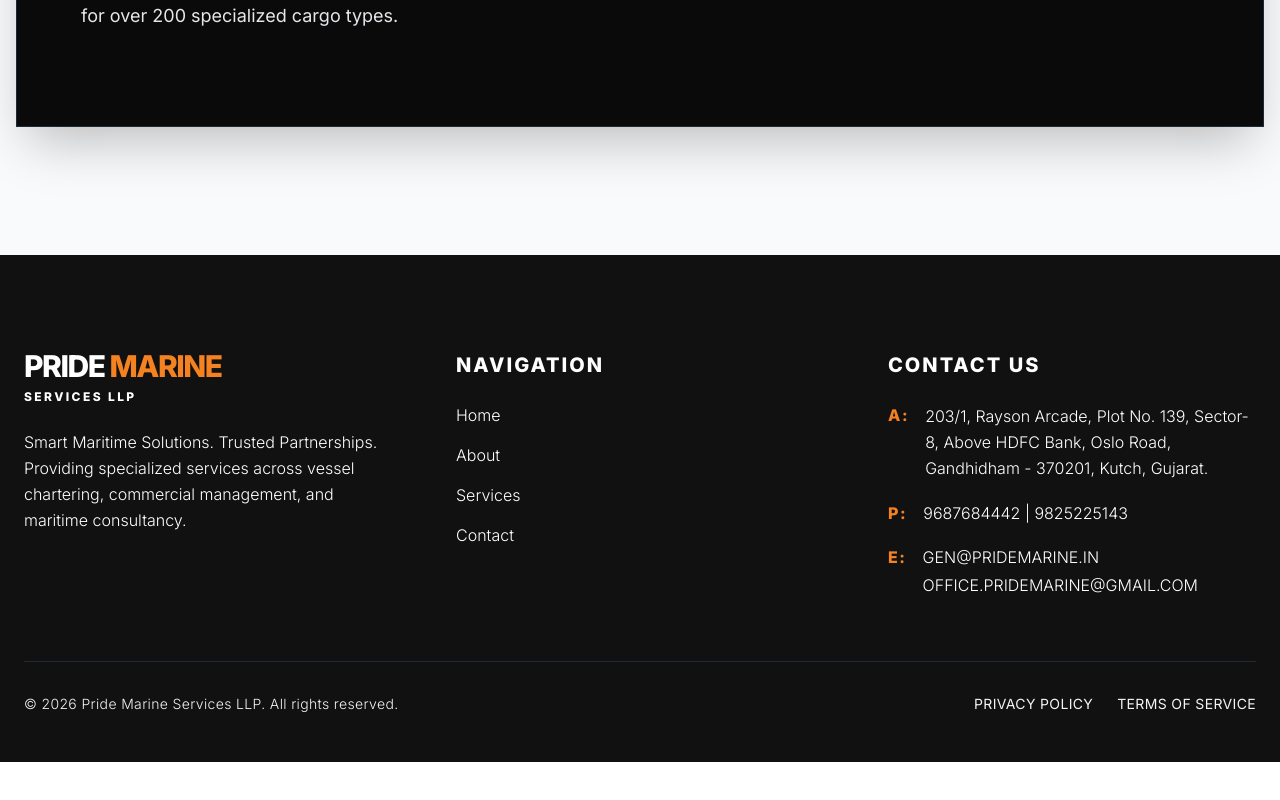
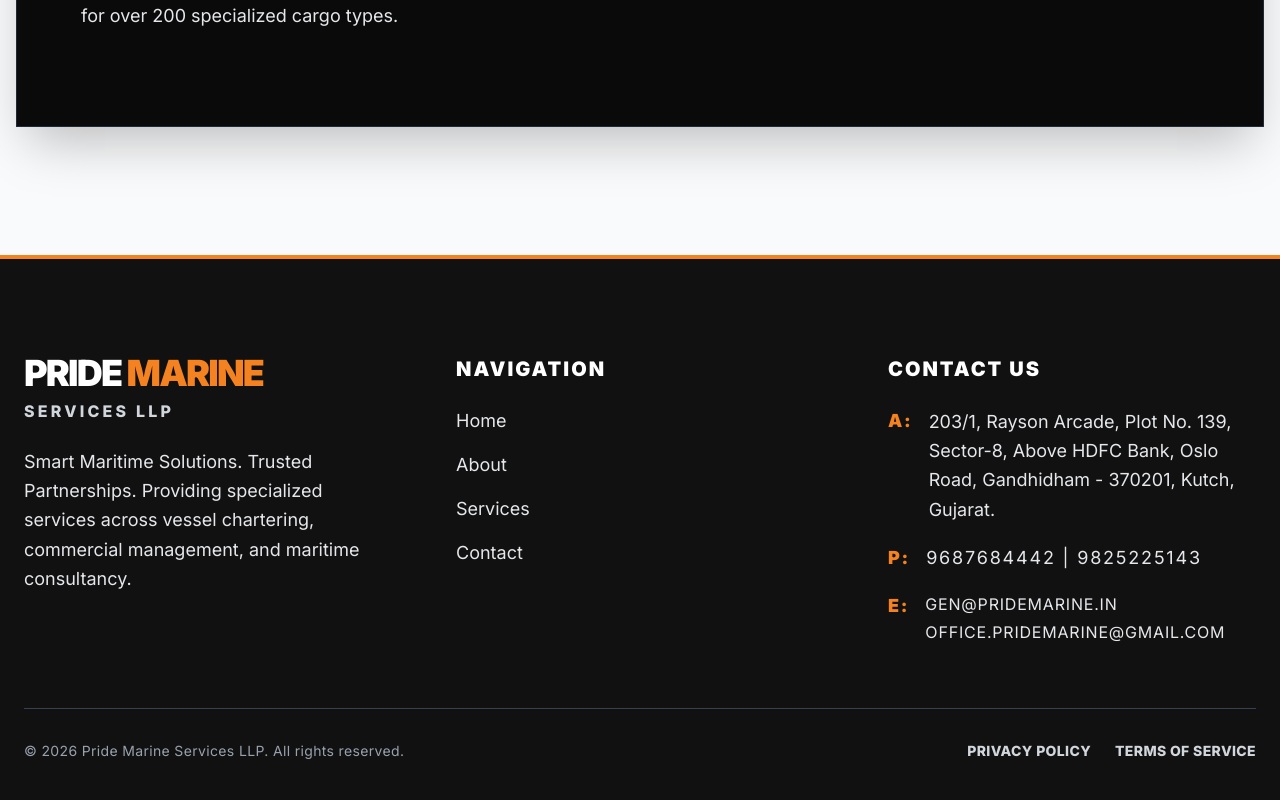
Before and after one commit to 2004danish/pride-marine, a Next.js app: page /about in a window 1280 px wide. Shown: the part 1912-2712 px from the top of the page. Before the commit the page ends 2674 px from the top, so only its background shows below. Built offline with nearby package versions, Linux system fonts and the light colour scheme.

Commit message:
Update hero video to breakbulk.mp4, fix navbar logo alignment, and improve footer readability

```diff
--- a/components/Footer.tsx
+++ b/components/Footer.tsx
@@ -2,32 +2,31 @@ import Link from "next/link";
 
 export default function Footer() {
   return (
-    <footer className="bg-prideDark text-white pt-16 lg:pt-24 pb-8 lg:pb-12 px-6 mt-auto">
-      <div className="max-w-7xl mx-auto grid grid-cols-1 md:grid-cols-2 lg:grid-cols-3 gap-12 lg:gap-16 border-b border-gray-800 pb-12 lg:pb-16 mb-6 lg:mb-8">
+    <footer className="bg-prideDark text-white pt-16 lg:pt-24 pb-8 lg:pb-12 px-6 mt-auto border-t-4 border-prideOrange">
+      <div className="max-w-7xl mx-auto grid grid-cols-1 md:grid-cols-2 lg:grid-cols-3 gap-12 lg:gap-16 border-b border-gray-700 pb-12 lg:pb-16 mb-6 lg:mb-8">
 
         {/* Brand Info */}
         <div>
-          {/* UPDATED: Larger logo and pure white "Services LLP" */}
           <div className="flex flex-col mb-4 lg:mb-6">
-            <span className="text-3xl font-extrabold tracking-tighter text-white leading-none">
+            <span className="text-3xl lg:text-4xl font-black tracking-tighter text-white leading-none">
               PRIDE <span className="text-prideOrange">MARINE</span>
             </span>
-            <span className="text-xs font-bold tracking-[0.2em] text-white uppercase mt-2">
+            <span className="text-sm lg:text-base font-bold tracking-[0.2em] text-gray-300 uppercase mt-2">
               Services LLP
             </span>
           </div>
-          {/* UPDATED: Text bumped to sm/base and changed to white */}
-          <p className="text-white text-sm lg:text-base leading-relaxed font-light">
+          {/* FIXED: Changed from font-light to font-normal, increased size */}
+          <p className="text-gray-200 text-base lg:text-lg leading-relaxed font-normal">
             Smart Maritime Solutions. Trusted Partnerships. Providing specialized services across vessel chartering, commercial management, and maritime consultancy.
           </p>
         </div>
 
         {/* Quick Links */}
         <div>
-          {/* UPDATED: Heading size increased */}
-          <h4 className="text-lg lg:text-xl font-bold text-white mb-4 lg:mb-6 uppercase tracking-widest">Navigation</h4>
-          {/* UPDATED: Links bumped to sm/base and changed to white */}
-          <ul className="space-y-3 lg:space-y-4 text-white text-sm lg:text-base font-light">
+          {/* FIXED: Bumped header weight to font-black */}
+          <h4 className="text-lg lg:text-xl font-black text-white mb-6 uppercase tracking-widest">Navigation</h4>
+          {/* FIXED: Changed from font-light to font-medium, increased size */}
+          <ul className="space-y-4 text-gray-200 text-base lg:text-lg font-medium">
             <li><Link href="/" className="hover:text-prideOrange transition-colors">Home</Link></li>
             <li><Link href="/about" className="hover:text-prideOrange transition-colors">About</Link></li>
             <li><Link href="/services" className="hover:text-prideOrange transition-colors">Services</Link></li>
@@ -37,21 +36,21 @@ export default function Footer() {
 
         {/* Contact Information */}
         <div>
-          {/* UPDATED: Heading size increased */}
-          <h4 className="text-lg lg:text-xl font-bold text-white mb-4 lg:mb-6 uppercase tracking-widest">Contact Us</h4>
-          {/* UPDATED: Contact info bumped to sm/base and changed to white */}
-          <ul className="space-y-4 lg:space-y-5 text-white text-sm lg:text-base font-light">
-            <li className="flex items-start gap-3 lg:gap-4">
-              <span className="text-prideOrange font-bold tracking-widest">A:</span>
+          {/* FIXED: Bumped header weight to font-black */}
+          <h4 className="text-lg lg:text-xl font-black text-white mb-6 uppercase tracking-widest">Contact Us</h4>
+          {/* FIXED: Changed from font-light to font-medium, increased size */}
+          <ul className="space-y-5 text-gray-200 text-base lg:text-lg font-medium">
+            <li className="flex items-start gap-4">
+              <span className="text-prideOrange font-black tracking-widest">A:</span>
               <span className="leading-relaxed">203/1, Rayson Arcade, Plot No. 139, Sector-8, Above HDFC Bank, Oslo Road, Gandhidham - 370201, Kutch, Gujarat.</span>
             </li>
-            <li className="flex items-center gap-3 lg:gap-4">
-              <span className="text-prideOrange font-bold tracking-widest">P:</span>
-              <span>9687684442 | 9825225143</span>
+            <li className="flex items-center gap-4">
+              <span className="text-prideOrange font-black tracking-widest">P:</span>
+              <span className="tracking-widest">9687684442 | 9825225143</span>
             </li>
-            <li className="flex items-start gap-3 lg:gap-4">
-              <span className="text-prideOrange font-bold tracking-widest">E:</span>
-              <div className="flex flex-col space-y-1 overflow-hidden">
+            <li className="flex items-start gap-4">
+              <span className="text-prideOrange font-black tracking-widest">E:</span>
+              <div className="flex flex-col space-y-1 overflow-hidden tracking-wider text-sm lg:text-base">
                 <span className="break-all hover:text-prideOrange transition-colors cursor-pointer">GEN@PRIDEMARINE.IN</span>
                 <span className="break-all hover:text-prideOrange transition-colors cursor-pointer">OFFICE.PRIDEMARINE@GMAIL.COM</span>
               </div>
@@ -61,12 +60,11 @@ export default function Footer() {
       </div>
 
       {/* Copyright */}
-      {/* UPDATED: Copyright bumped from 10px up to xs/sm, and changed to bright gray/white */}
-      <div className="max-w-7xl mx-auto flex flex-col md:flex-row justify-between items-center text-xs lg:text-sm text-gray-100 font-light tracking-wide gap-4 md:gap-0 text-center md:text-left">
+      <div className="max-w-7xl mx-auto flex flex-col md:flex-row justify-between items-center text-sm text-gray-400 font-medium tracking-wide gap-4 md:gap-0 text-center md:text-left">
         <p>&copy; {new Date().getFullYear()} Pride Marine Services LLP. All rights reserved.</p>
-        <div className="space-x-4 lg:space-x-6 uppercase font-medium">
-          <Link href="#" className="hover:text-prideOrange transition-colors">Privacy Policy</Link>
-          <Link href="#" className="hover:text-prideOrange transition-colors">Terms of Service</Link>
+        <div className="space-x-6 uppercase font-bold text-gray-300">
+          <Link href="#" className="hover:text-white transition-colors">Privacy Policy</Link>
+          <Link href="#" className="hover:text-white transition-colors">Terms of Service</Link>
         </div>
       </div>
     </footer>
--- a/components/Hero.tsx
+++ b/components/Hero.tsx
@@ -21,7 +21,8 @@ export default function Hero() {
           preload="auto"
           className="w-full h-full object-cover opacity-90"
         >
-          <source src="/movingship.mp4" type="video/mp4" />
+          {/* UPDATED: Changed to breakbulk.mp4 */}
+          <source src="/breakbulk.mp4" type="video/mp4" />
         </video>
 
         <div className="absolute inset-0 bg-gradient-to-r from-[#111111] via-[#111111]/90 md:via-[#111111]/80 to-transparent w-full md:w-3/4"></div>
--- a/components/Navbar.tsx
+++ b/components/Navbar.tsx
@@ -30,22 +30,21 @@ export default function Navbar() {
     <nav className={`fixed top-0 w-full z-50 transition-all duration-300 ${isScrolled ? "bg-white shadow-md py-4" : "bg-white py-6 md:py-8"}`}>
       <div className="max-w-7xl mx-auto px-4 sm:px-6 flex justify-between items-center">
 
-        {/* Logo */}
-        <Link href="/" className="flex items-center gap-1 sm:gap-2 z-50">
+        {/* Logo - UPDATED: All text is now equal size and weight */}
+        <Link href="/" className="flex items-center gap-1.5 z-50 whitespace-nowrap shrink-0">
           <span className="text-xl sm:text-2xl lg:text-3xl font-black text-prideDark tracking-tighter uppercase">Pride</span>
           <span className="text-xl sm:text-2xl lg:text-3xl font-black text-prideOrange tracking-tighter uppercase">Marine</span>
-          <span className="text-[10px] sm:text-xs lg:text-sm font-bold text-prideDark uppercase tracking-widest ml-1 sm:ml-2 mt-1 hidden sm:block">
+          <span className="text-xl sm:text-2xl lg:text-3xl font-black text-prideDark tracking-tighter uppercase hidden md:block">
             Services LLP
           </span>
         </Link>
 
-        {/* Desktop Links - HIGHLY READABLE */}
+        {/* Desktop Links */}
         <div className="hidden md:flex items-center space-x-8 lg:space-x-12">
           {navLinks.map((link) => {
             const isActive = pathname === link.href;
             return (
               <div key={link.name}>
-                {/* Comment moved outside of the tag to prevent compilation errors */}
                 <Link
                   href={link.href}
                   className={`text-sm lg:text-base font-bold uppercase tracking-widest transition-colors duration-300 ${
```
Also changed, not shown: 1 other file (tests, documents, lock files or other folders).
